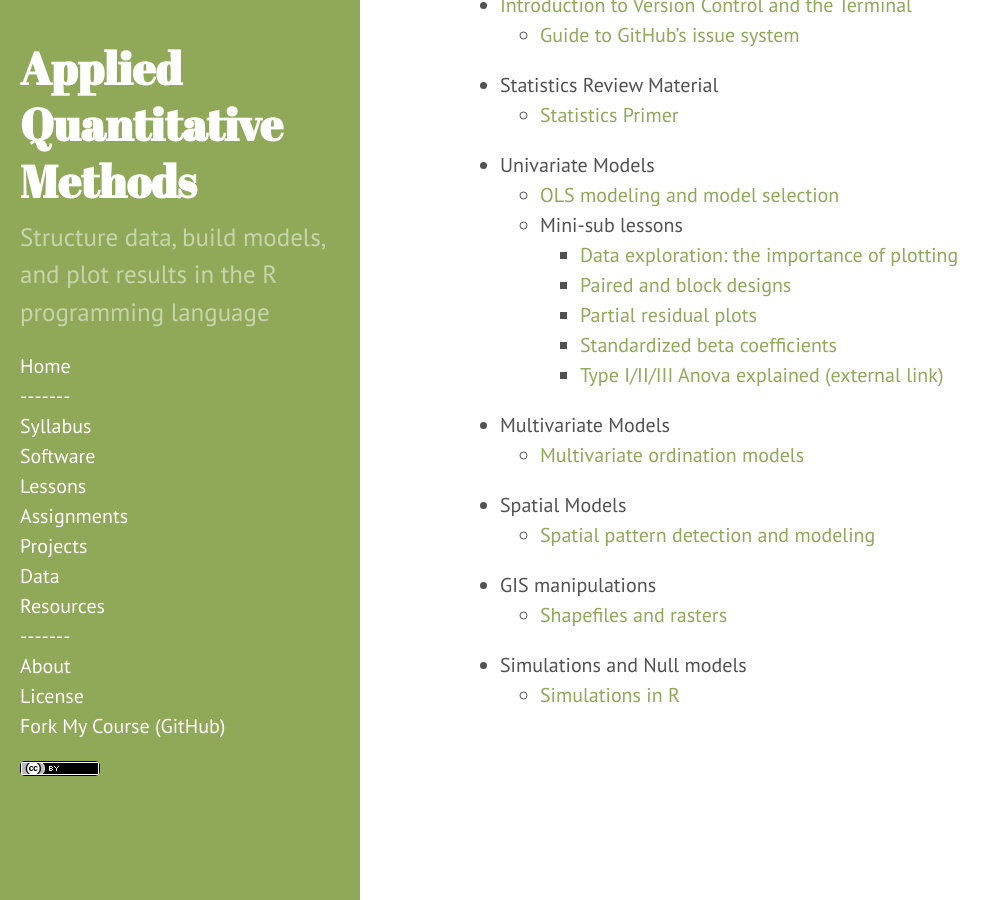
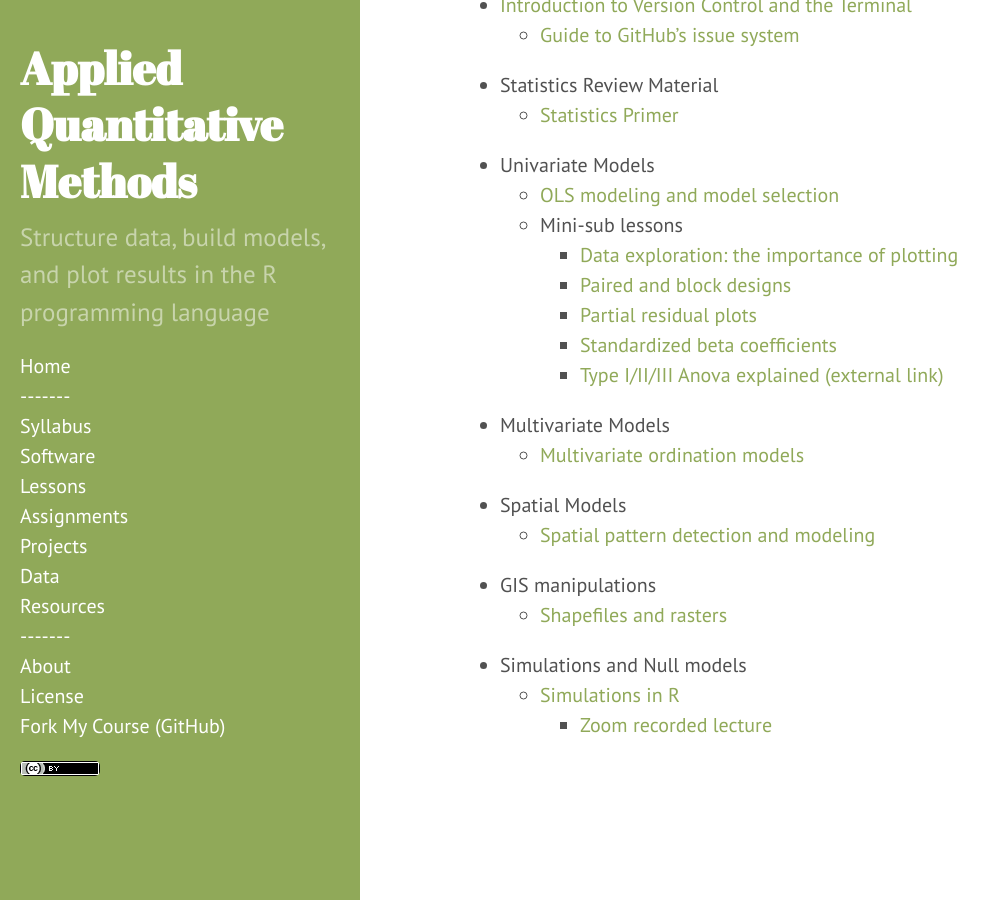
Before and after one commit to dmcglinn/quant_methods, a Jekyll site: the page built from lessons.md, in a window 1280 px wide and 900 px high, scrolled down 650 px. Shown: the whole window, without its empty margins (0-1000 px from the left). Built offline with Jekyll 4.4.1, drawn with Linux system fonts in a browser that asks for light colours.

Commit message:
Add link to zoom recorded simulation lecture

```diff
--- a/lessons.md
+++ b/lessons.md
@@ -37,3 +37,4 @@ Quantitative topics covered in this course include:
     - <a href='./shapefiles_and_rasters.html'>Shapefiles and rasters</a>
 * Simulations and Null models
     - <a href='./simulations.html'>Simulations in R</a>
+        - <a href='https://cofc.zoom.us/rec/share/1HwN2CW05yiB3wX4nN8LPItC274xYONcnpIMV3oFi14Exr369hxwAAYEadRUvR0S.j-BGXPJWWPHvohtU?startTime=1712154965000'>Zoom recorded lecture</a>
```
